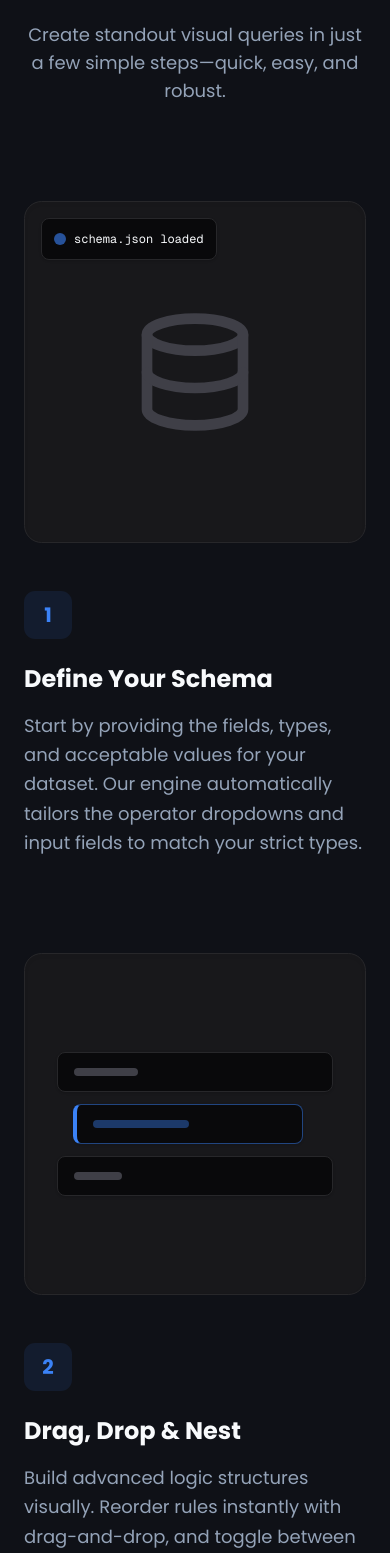
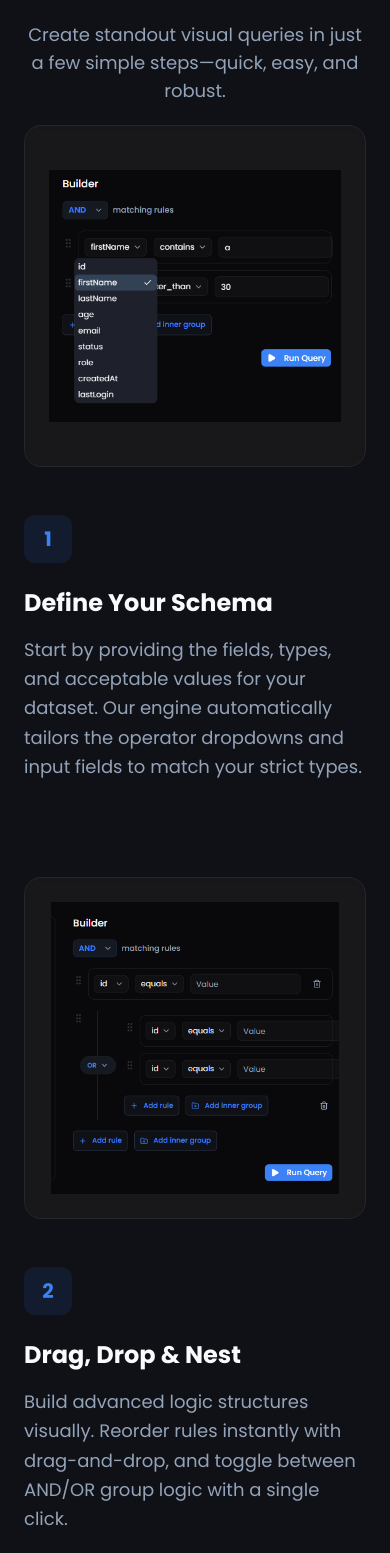
Before and after one commit to xieumar/querylab, a Next.js app: page / in a window 390 px wide. Shown: the part 2011-3564 px from the top of the page. Built offline with nearby package versions, Linux system fonts and the light colour scheme.

Commit message:
Feat(Features): Optimize responsive layout and add theme-aware query builder previews.

```diff
--- a/components/external-pages/StepsSection.tsx
+++ b/components/external-pages/StepsSection.tsx
@@ -1,10 +1,10 @@
-import { Database, Copy } from "lucide-react";
+import Image from "next/image";
 
 export function StepsSection() {
   return (
     <section className="w-full py-32 px-6">
       <div className="container mx-auto max-w-5xl">
-        <div className="text-center mb-24">
+        <div className="text-center mb-5 md:mb-15">
           <h2 className="text-3xl md:text-5xl font-bold mb-4 tracking-tight">
             Build Your Query in Minutes
           </h2>
@@ -18,12 +18,19 @@ export function StepsSection() {
           {/* Step 1 */}
           <div className="flex flex-col md:flex-row items-center gap-12 md:gap-24">
             <div className="w-full md:w-1/2 flex justify-center">
-              <div className="w-full max-w-sm aspect-square bg-zinc-100 dark:bg-zinc-900 rounded-3xl border border-zinc-200 dark:border-zinc-800 p-8 shadow-inner flex items-center justify-center relative">
-                <div className="absolute top-4 left-4 bg-white dark:bg-zinc-950 p-3 rounded-lg shadow border border-zinc-100 dark:border-zinc-800 flex items-center gap-2">
-                  <span className="w-3 h-3 bg-primary rounded-full animate-pulse" />
-                  <span className="text-xs font-mono">schema.json loaded</span>
-                </div>
-                <Database className="w-32 h-32 text-zinc-300 dark:text-zinc-700" />
+              <div className="w-full max-w-sm aspect-square bg-zinc-100 dark:bg-zinc-900 rounded-3xl border border-zinc-200 dark:border-zinc-800 shadow-inner overflow-hidden relative">
+                <Image
+                  src="/schema-light.png"
+                  alt="Schema Definition Light"
+                  fill
+                  className="object-contain p-6 dark:hidden"
+                />
+                <Image
+                  src="/schema.png"
+                  alt="Schema Definition Dark"
+                  fill
+                  className="object-contain p-6 hidden dark:block"
+                />
               </div>
             </div>
             <div className="w-full md:w-1/2 flex flex-col gap-4">
@@ -44,18 +51,19 @@ export function StepsSection() {
           {/* Step 2 */}
           <div className="flex flex-col md:flex-row-reverse items-center gap-12 md:gap-24">
             <div className="w-full md:w-1/2 flex justify-center">
-              <div className="w-full max-w-sm aspect-square bg-zinc-100 dark:bg-zinc-900 rounded-3xl border border-zinc-200 dark:border-zinc-800 p-8 shadow-inner flex items-center justify-center relative">
-                <div className="w-full flex flex-col gap-3">
-                  <div className="h-10 w-full bg-white dark:bg-zinc-950 rounded-lg shadow-sm border border-zinc-200 dark:border-zinc-800 flex items-center px-4">
-                    <span className="w-16 h-2 bg-zinc-200 dark:bg-zinc-700 rounded-full" />
-                  </div>
-                  <div className="h-10 w-5/6 bg-white dark:bg-zinc-950 rounded-lg shadow-sm border border-primary/50 flex items-center px-4 translate-x-4 border-l-4 border-l-primary">
-                    <span className="w-24 h-2 bg-primary/40 rounded-full" />
-                  </div>
-                  <div className="h-10 w-full bg-white dark:bg-zinc-950 rounded-lg shadow-sm border border-zinc-200 dark:border-zinc-800 flex items-center px-4">
-                    <span className="w-12 h-2 bg-zinc-200 dark:bg-zinc-700 rounded-full" />
-                  </div>
-                </div>
+              <div className="w-full max-w-sm aspect-square bg-zinc-100 dark:bg-zinc-900 rounded-3xl border border-zinc-200 dark:border-zinc-800 shadow-inner overflow-hidden relative">
+                <Image
+                  src="/nesting-light.png"
+                  alt="Visual Nesting Light"
+                  fill
+                  className="object-contain p-6 dark:hidden"
+                />
+                <Image
+                  src="/nesting.png"
+                  alt="Visual Nesting Dark"
+                  fill
+                  className="object-contain p-6 hidden dark:block"
+                />
               </div>
             </div>
             <div className="w-full md:w-1/2 flex flex-col gap-4">
@@ -76,18 +84,19 @@ export function StepsSection() {
           {/* Step 3 */}
           <div className="flex flex-col md:flex-row items-center gap-12 md:gap-24">
             <div className="w-full md:w-1/2 flex justify-center">
-              <div className="w-full max-w-sm aspect-square bg-zinc-100 dark:bg-zinc-900 rounded-3xl border border-zinc-200 dark:border-zinc-800 p-8 shadow-inner flex items-center justify-center relative">
-                <div className="absolute inset-8 bg-zinc-950 rounded-xl shadow-2xl p-6 font-mono text-sm text-green-400 overflow-hidden flex flex-col gap-2">
-                  <div className="flex justify-between items-center mb-2 border-b border-zinc-800 pb-2">
-                    <span className="text-zinc-400">output.sql</span>
-                    <Copy className="w-4 h-4 text-zinc-500" />
-                  </div>
-                  <p>SELECT * FROM table</p>
-                  <p>WHERE (</p>
-                  <p className="pl-4">status = &apos;active&apos;</p>
-                  <p className="pl-4">AND age &gt; 18</p>
-                  <p>)</p>
-                </div>
+              <div className="w-full max-w-sm aspect-square bg-zinc-100 dark:bg-zinc-900 rounded-3xl border border-zinc-200 dark:border-zinc-800 shadow-inner overflow-hidden relative">
+                <Image
+                  src="/syntax-light.png"
+                  alt="SQL Export Light"
+                  fill
+                  className="object-contain p-6 dark:hidden"
+                />
+                <Image
+                  src="/syntax.png"
+                  alt="SQL Export Dark"
+                  fill
+                  className="object-contain p-6 hidden dark:block"
+                />
               </div>
             </div>
             <div className="w-full md:w-1/2 flex flex-col gap-4">
```
